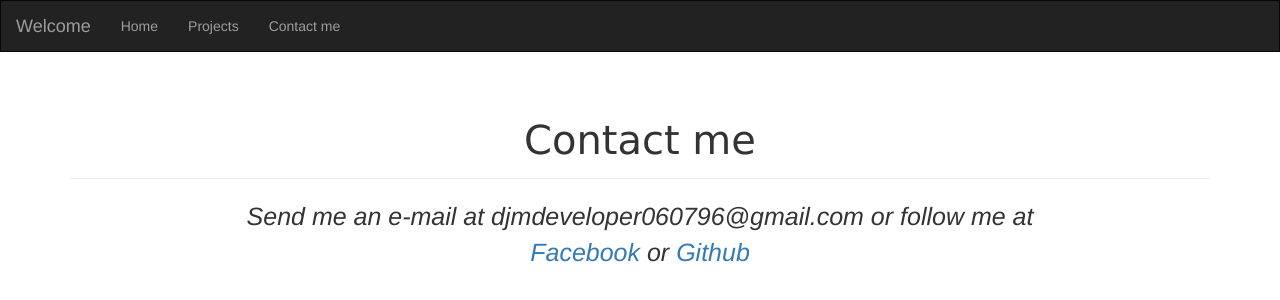
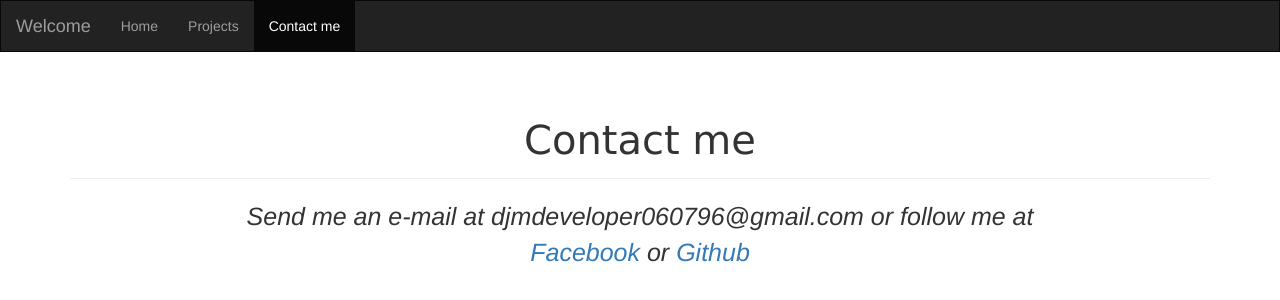
Before and after one commit to djmgit/djmgit.github.io, a plain HTML site: page contact.html in a window 1280 px wide. Drawn offline with nearby package versions, Linux system fonts and the light colour scheme.

Commit message:
contacts page updated

```diff
--- a/contact.html
+++ b/contact.html
@@ -171,7 +171,7 @@
       <ul class="nav navbar-nav">
         <li><a href="index.html">Home</a></li>
         <li><a href="projects.html">Projects</a></li>
-        <li class="selected"><a href="#">Contact me</a></li>
+        <li class="active"><a href="#">Contact me</a></li>
 
       </ul>
   </div>
```
